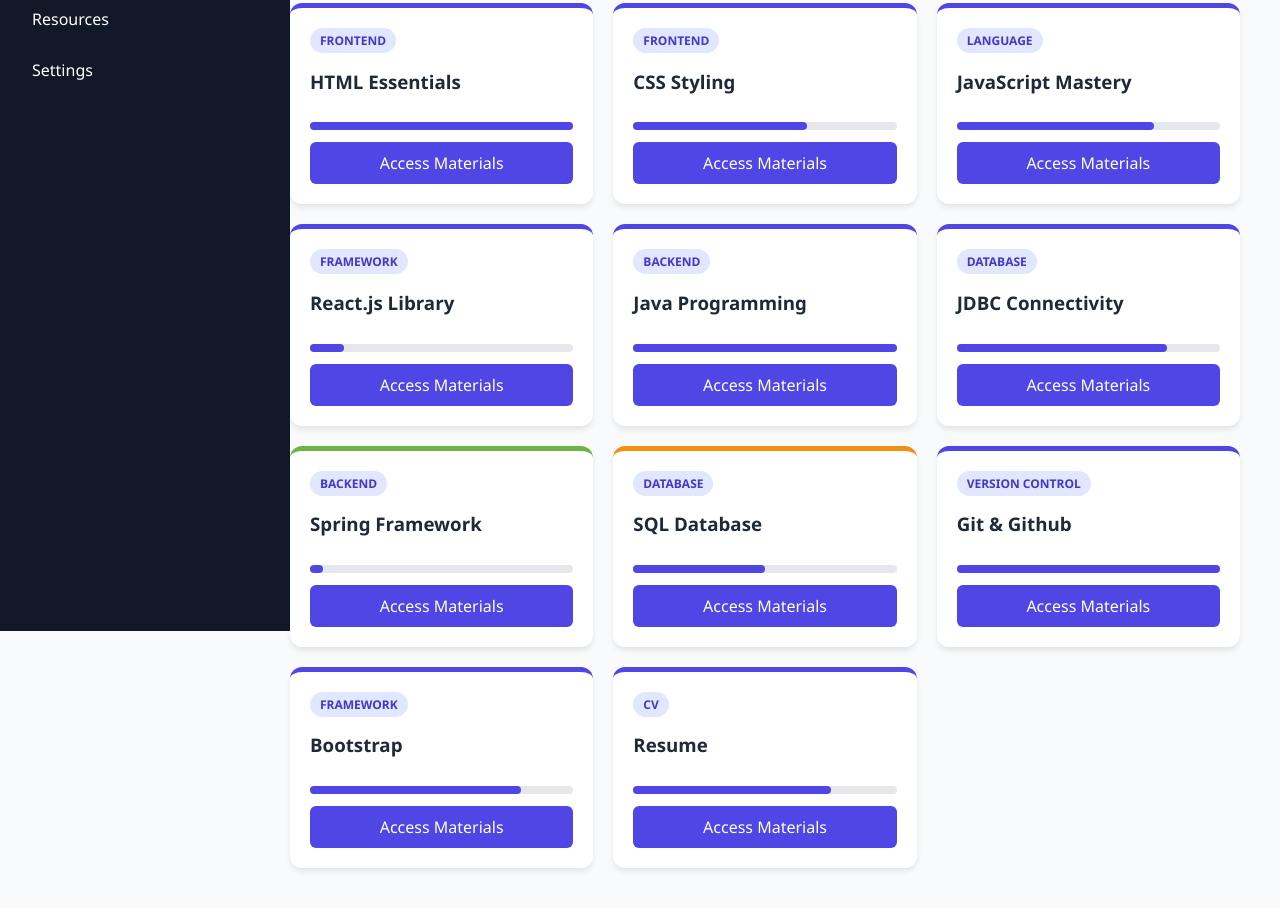
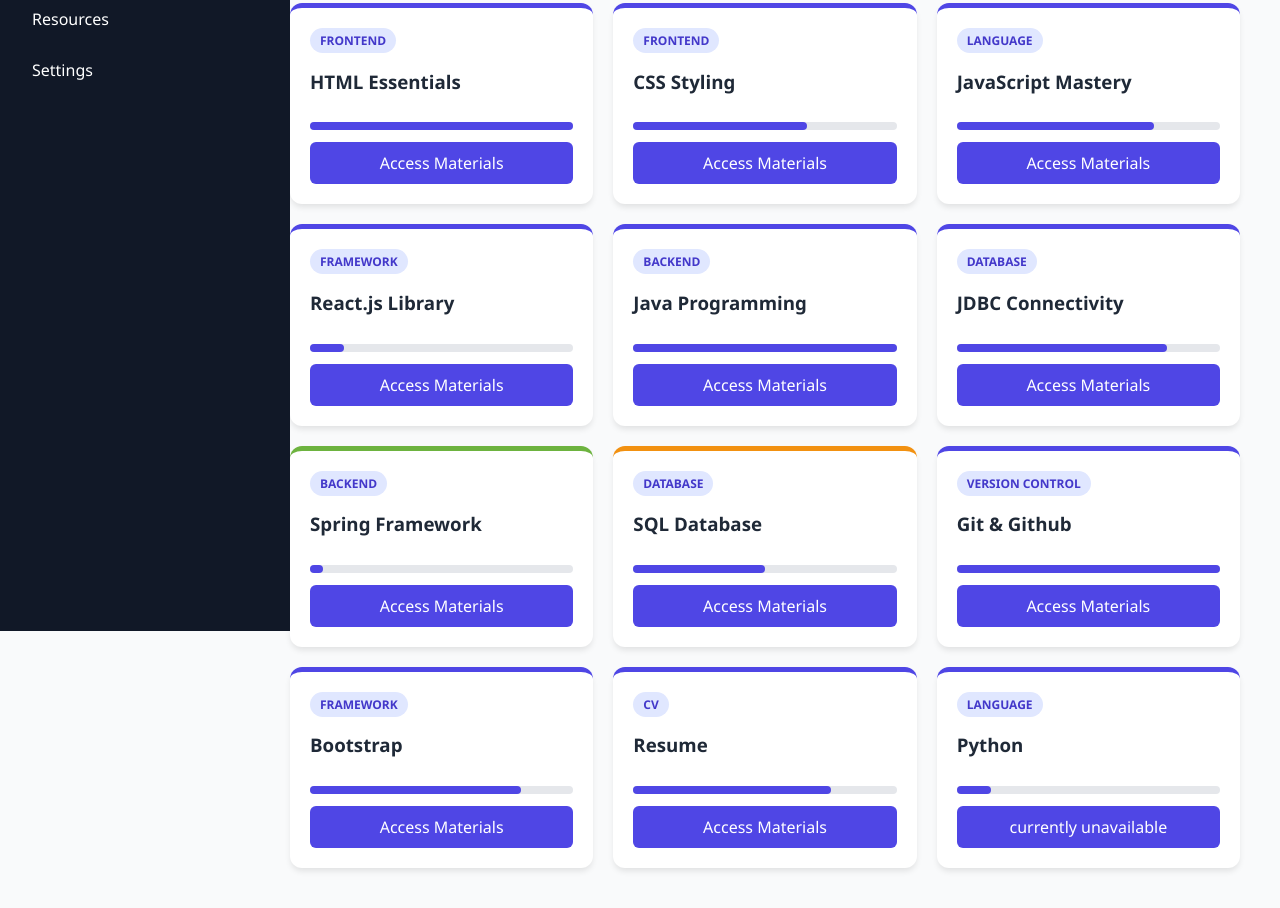
Before and after one commit to indrasena33/fullstack, a plain HTML site: page index.html in a window 1280 px wide. Shown: the part 209-1117 px from the top of the page. Drawn offline with Linux system fonts and the light colour scheme.

Commit message:
courses updated

```diff
--- a/index.html
+++ b/index.html
@@ -158,6 +158,13 @@
                     <a href="https://drive.google.com/drive/folders/1fB_lyo4ZHi-5wU1Wj1IzFYoutP5RbPca?usp=drive_link" target="_blank" class="btn">Access Materials</a>
                 </div>
 
+                 <div class="card">
+                    <span class="tag">Language</span>
+                    <h3>Python</h3>
+                    <progress value="13" max="100"></progress>
+                    <a href="" target="_blank" class="btn">currently unavailable</a>
+                </div>
+
             </div>
         </div>
 
```
